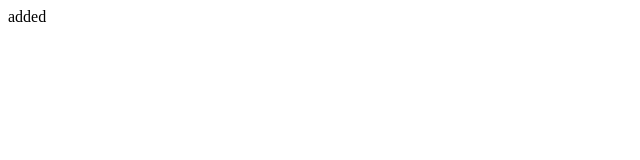
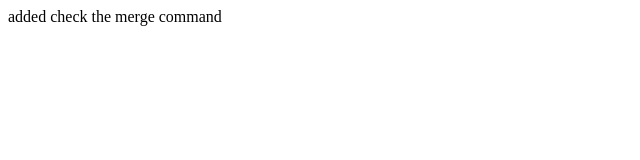
Before and after one commit to pareshgarge/git-demo, a plain HTML site: page about.html in a window 1280 px wide. Shown: the whole page, without its empty margins (0-640 px from the left). Drawn offline with Linux system fonts and the light colour scheme.

Commit message:
check merge

```diff
--- a/about.html
+++ b/about.html
@@ -4,6 +4,6 @@
         <title>my page</title>
     </head>
     <body>
-        added
+        added check the merge command
     </body>
 </html>
```
